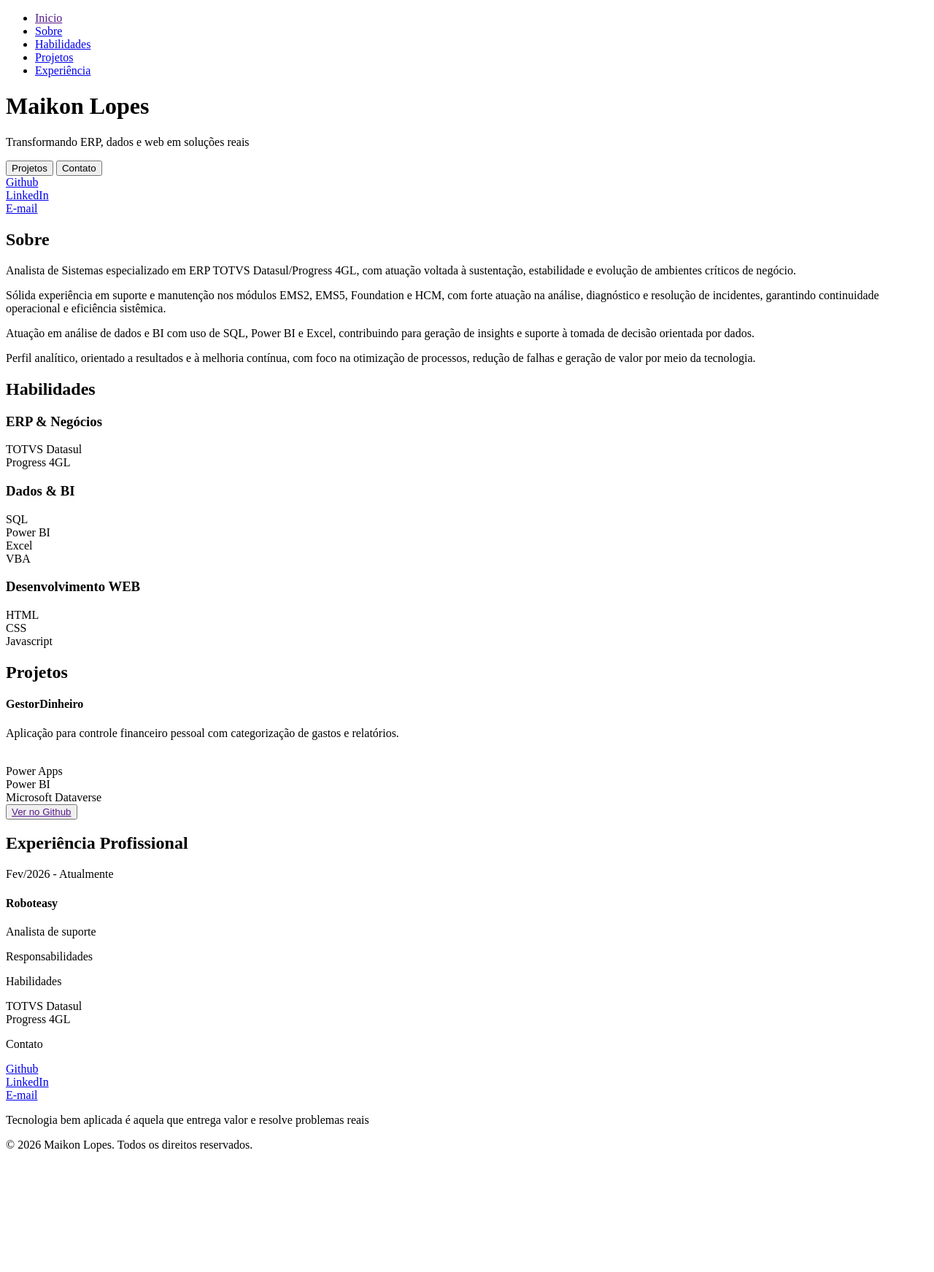
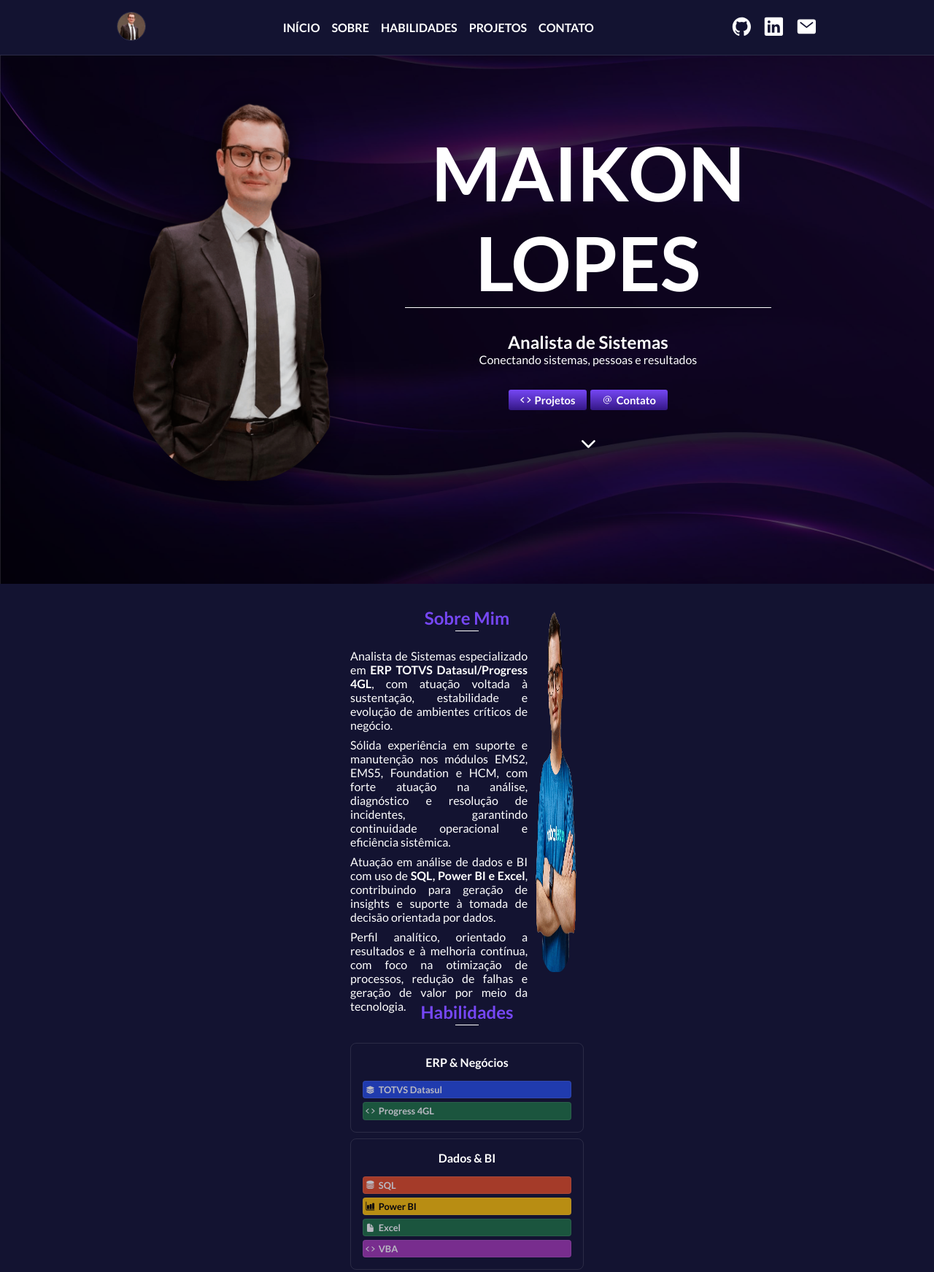
Before and after one commit to itsmemaikon/portfolio, a plain HTML site: page index.html in a window 1280 px wide. Shown: the top 1743 px of the page at 73% size. Before the commit the page ends 1594 px from the top, so only its background shows below. Drawn offline with nearby package versions, Linux system fonts and the light colour scheme; a web font is replaced by a local one.

Commit message:
Implementado a sessão de projetos

```diff
--- a/index.html
+++ b/index.html
@@ -2,125 +2,243 @@
 <html lang="pt-br">
   <head>
     <meta charset="UTF-8" />
-    <meta
-      name="viewport"
-      content="width=device-width, initial-scale=1.0, max-scale=1.0"
-    />
+    <meta name="viewport" content="width=device-width, initial-scale=1.0" />
     <title>Portfolio</title>
+    <link rel="stylesheet" href="style.css" />
   </head>
   <body>
-    <nav>
-      <ul>
-        <li><a href="">Inicio</a></li>
+    <header id="header" class="header">
+      <div>
+        <a href="#">
+          <img
+            src="assets/images/header-photo.jpeg"
+            alt=""
+            class="header-photo"
+          />
+        </a>
+      </div>
+      <nav id="navbar">
+        <ul class="navbar-ul">
+          <li><a href="#home">Início</a></li>
           <li><a href="#about">Sobre</a></li>
           <li><a href="#skills">Habilidades</a></li>
           <li><a href="#projects">Projetos</a></li>
-        <li><a href="#experience">Experiência</a></li>
+          <li><a href="#contact">Contato</a></li>
         </ul>
       </nav>
-    <header id="home">
-      <h1>Maikon Lopes</h1>
-      <p>Transformando ERP, dados e web em soluções reais</p>
-      <div class="buttons">
-        <button type="button">Projetos</button>
-        <button type="button">Contato</button>
-      </div>
-      <div class="links">
+      <div class="icons">
         <div>
-          <a href="https://github.com/itsmemaikon" target="_blank">Github</a>
+          <a href="https://github.com/itsmemaikon" target="_blank"
+            ><ion-icon name="logo-github"></ion-icon
+          ></a>
         </div>
         <div>
           <a href="https://www.linkedin.com/in/maikonrclopes/" target="_blank"
-            >LinkedIn</a
-          >
+            ><ion-icon name="logo-linkedin"> </ion-icon
+          ></a>
         </div>
         <div>
-          <a href="mailto:maikonroberto7@gmail.com" target="_blank">E-mail</a>
+          <a href="mailto:maikonroberto7@gmail.com" target="_blank"
+            ><ion-icon name="mail"></ion-icon
+          ></a>
         </div>
       </div>
     </header>
-    <section id="about">
-      <h2>Sobre</h2>
+    <section id="home" class="home">
+      <div class="home-content">
+        <div class="home-photo">
+          <img src="assets/images/home-photo.png" alt="" />
+        </div>
+        <div class="home-text">
+          <div>
+            <h1>Maikon Lopes</h1>
+            <div class="hr-line"></div>
+          </div>
+          <div>
+            <h2>Analista de Sistemas</h2>
+            <p>Conectando sistemas, pessoas e resultados</p>
+          </div>
+          <div class="home-buttons">
+            <a href="#projects">
+              <div class="btn">
+                <ion-icon name="code"></ion-icon>
+                <div>Projetos</div>
+              </div>
+            </a>
+            <a href="#contact">
+              <div class="btn">
+                <ion-icon name="at"></ion-icon>
+                <div>Contato</div>
+              </div>
+            </a>
+          </div>
+          <a href="#about">
+            <div class="arrow-navigate icons">
+              <ion-icon name="chevron-down"></ion-icon>
+            </div>
+          </a>
+        </div>
+      </div>
+    </section>
+    <section id="about" class="about">
+      <div class="title">
+        <h2>Sobre Mim</h2>
+        <div class="h2-line"></div>
+      </div>
+      <div class="about-content">
+        <div class="about-text">
           <p>
-        Analista de Sistemas especializado em ERP TOTVS Datasul/Progress 4GL,
-        com atuação voltada à sustentação, estabilidade e evolução de ambientes
+            Analista de Sistemas especializado em
+            <span class="bold">ERP TOTVS Datasul/Progress 4GL</span>, com
+            atuação voltada à sustentação, estabilidade e evolução de ambientes
             críticos de negócio.
           </p>
           <p>
             Sólida experiência em suporte e manutenção nos módulos EMS2, EMS5,
-        Foundation e HCM, com forte atuação na análise, diagnóstico e resolução
-        de incidentes, garantindo continuidade operacional e eficiência
-        sistêmica.
+            Foundation e HCM, com forte atuação na análise, diagnóstico e
+            resolução de incidentes, garantindo continuidade operacional e
+            eficiência sistêmica.
           </p>
           <p>
-        Atuação em análise de dados e BI com uso de SQL, Power BI e Excel,
-        contribuindo para geração de insights e suporte à tomada de decisão
-        orientada por dados.
+            Atuação em análise de dados e BI com uso de
+            <span class="bold">SQL, Power BI e Excel</span>, contribuindo para
+            geração de insights e suporte à tomada de decisão orientada por
+            dados.
           </p>
           <p>
-        Perfil analítico, orientado a resultados e à melhoria contínua, com foco
-        na otimização de processos, redução de falhas e geração de valor por
-        meio da tecnologia.
+            Perfil analítico, orientado a resultados e à melhoria contínua, com
+            foco na otimização de processos, redução de falhas e geração de
+            valor por meio da tecnologia.
           </p>
-    </section>
-    <section id="skills">
-      <h2>Habilidades</h2>
-      <div>
-        <div>
-          <h3>ERP & Negócios</h3>
-          <div>
-            <div>TOTVS Datasul</div>
-            <div>Progress 4GL</div>
+        </div>
+        <div class="about-photo">
+          <img src="assets/images/about-photo.png" alt="" />
         </div>
       </div>
-        <div>
-          <h3>Dados & BI</h3>
-          <div>
-            <div>SQL</div>
-            <div>Power BI</div>
-            <div>Excel</div>
-            <div>VBA</div>
+    </section>
+    <section id="skills" class="skills">
+      <div class="title">
+        <h2>Habilidades</h2>
+        <div class="h2-line"></div>
+      </div>
+      <div class="cards">
+        <div class="card-container">
+          <div class="card-title">ERP & Negócios</div>
+          <div class="card-badge">
+            <div class="badge badge-erp">
+              <ion-icon name="layers"></ion-icon>
+              TOTVS Datasul
+            </div>
+            <div class="badge badge-progress4gl">
+              <ion-icon name="code"></ion-icon>
+              Progress 4GL
             </div>
           </div>
-        <div>
-          <h3>Desenvolvimento WEB</h3>
-          <div>
-            <div>HTML</div>
-            <div>CSS</div>
-            <div>Javascript</div>
+        </div>
+        <div class="card-container">
+          <div class="card-title">Dados & BI</div>
+          <div class="card-badge">
+            <div class="badge badge-sql">
+              <ion-icon name="server"></ion-icon>
+              SQL
+            </div>
+            <div class="badge badge-powerbi">
+              <ion-icon name="bar-chart"></ion-icon>
+              Power BI
+            </div>
+            <div class="badge badge-excel">
+              <ion-icon name="document"></ion-icon>
+              Excel
+            </div>
+            <div class="badge badge-vba">
+              <ion-icon name="code"></ion-icon>
+              VBA
+            </div>
+          </div>
+        </div>
+        <div class="card-container">
+          <div class="card-title">Desenvolvimento WEB</div>
+          <div class="card-badge">
+            <div class="badge badge-html">
+              <ion-icon name="logo-html5"></ion-icon>
+              HTML
+            </div>
+            <div class="badge badge-css">
+              <ion-icon name="logo-css3"></ion-icon>
+              CSS
+            </div>
+            <div class="badge badge-js">
+              <ion-icon name="logo-javascript"></ion-icon>
+              Javascript
+            </div>
           </div>
         </div>
       </div>
     </section>
-    <section id="projects">
+
+    <section id="projects" class="projects">
+      <div class="title">
         <h2>Projetos</h2>
-      <div>
-        <div>
-          <h4>GestorDinheiro</h4>
-          <p>
-            Aplicação para controle financeiro pessoal com categorização de
-            gastos e relatórios.
+        <div class="h2-line"></div>
+      </div>
+      <div class="cards">
+        <div class="card-container cat-outros">
+          <div class="card-title">GestorDinheiro</div>
+          <p class="card-description">
+            GestorDinheiro é uma solução integrada para
+            <span class="bold"> controle de finanças pessoais </span>,
+            desenvolvida com PowerApps, Power BI e Microsoft Dataverse.<br />Permite
+            registrar receitas e despesas de forma prática, com visualizações
+            dinâmicas e dados em tempo real, ideal para organização financeira
+            pessoal e aprendizado na Power Platform.
           </p>
-          <img src="" alt="" />
-          <div>
-            <div>Power Apps</div>
-            <div>Power BI</div>
-            <div>Microsoft Dataverse</div>
+          <img
+            src="assets/projects/GestorDinheiro.png"
+            alt=""
+            class="card-image"
+          />
+          <div class="card-badge">
+            <div class="badge badge-powerapps">
+              <ion-icon name="phone-portrait"></ion-icon>
+              Power Apps
             </div>
-          <button><a href="">Ver no Github</a></button>
+            <div class="badge badge-powerbi">
+              <ion-icon name="bar-chart"></ion-icon>
+              Power BI
+            </div>
+            <div class="badge badge-dataverse">
+              <ion-icon name="server"></ion-icon>
+              Microsoft Dataverse
             </div>
           </div>
-    </section>
-    <section id="experience">
-      <h2>Experiência Profissional</h2>
-      <p>Fev/2026 - Atualmente</p>
-      <h4>Roboteasy</h4>
-      <p>Analista de suporte</p>
-      <p>Responsabilidades</p>
-      <p>Habilidades</p>
-      <div>
-        <div>TOTVS Datasul</div>
-        <div>Progress 4GL</div>
+          <div class="btn card-btn">
+            <a
+              href="https://github.com/itsmemaikon/GestorDinheiro"
+              target="_blank"
+              >Ver no Github</a
+            >
+          </div>
+        </div>
+
+        <div class="card-container cat-automacao">
+          <div class="card-title">ResizeX</div>
+          <p class="card-description">
+            Utilitário leve em Python para
+            <span class="bold"> redimensionamento e conversão de imagens </span>
+          </p>
+          <img src="assets/projects/ReSizeX.png" alt="" class="card-image" />
+          <div class="card-badge">
+            <div class="badge badge-python">
+              <ion-icon name="logo-python"></ion-icon>
+              Python
+            </div>
+          </div>
+          <div class="btn card-btn">
+            <a href="https://github.com/itsmemaikon/ReSizeX" target="_blank"
+              >Ver no Github</a
+            >
+          </div>
+        </div>
       </div>
     </section>
     <section id="contact">
@@ -143,8 +261,18 @@
         reais
       </p>
     </section>
-    <footer>
+    <footer id="footer">
       <p>© 2026 Maikon Lopes. Todos os direitos reservados.</p>
     </footer>
+
+    <!-- scripts -->
+    <script
+      type="module"
+      src="https://unpkg.com/ionicons@7.1.0/dist/ionicons/ionicons.esm.js"
+    ></script>
+    <script
+      nomodule
+      src="https://unpkg.com/ionicons@7.1.0/dist/ionicons/ionicons.js"
+    ></script>
   </body>
 </html>
--- /dev/null
+++ b/style.css
@@ -0,0 +1,435 @@
+/* Global */
+@import url("https://fonts.googleapis.com/css2?family=Roboto:ital,wght@0,100..900;1,100..900&display=swap");
+@import url("https://fonts.googleapis.com/css2?family=Inter:ital,opsz,wght@0,14..32,100..900;1,14..32,100..900&family=Roboto:ital,wght@0,100..900;1,100..900&display=swap");
+@import url("https://fonts.googleapis.com/css2?family=Lato:ital,wght@0,100;0,300;0,400;0,700;0,900;1,100;1,300;1,400;1,700;1,900&display=swap");
+@import url("https://fonts.googleapis.com/css2?family=Miranda+Sans:ital,wght@0,400..700;1,400..700&display=swap");
+@import url("https://fonts.googleapis.com/css2?family=Nunito:ital,wght@0,200..1000;1,200..1000&display=swap");
+
+/* Variáveis de Cores */
+:root {
+  --main-color: #7647f5;
+  --txt-color: #fff;
+  --txt-color-alt: #000;
+  --bg: #131331;
+  --bg-card: #0c0c14;
+  --border: 0.1rem solid rgba(255, 255, 255, 0.1);
+  --gradient: linear-gradient(180deg, var(--main-color), #341786);
+}
+
+* {
+  font-family: "Lato", sans-serif;
+  margin: 0;
+  padding: 0;
+  box-sizing: border-box;
+  outline: none;
+  border: none;
+  text-decoration: none;
+  transition: 0.2s linear;
+}
+
+html {
+  font-size: 62.5;
+  overflow-x: hidden;
+  scroll-padding-top: 9rem;
+  scroll-behavior: smooth;
+}
+
+html::-webkit-scrollbar {
+  width: 0.6rem;
+}
+
+html::-webkit-scrollbar-thumb {
+  background: var(--txt-color);
+  border-radius: 5rem;
+}
+
+html::-webkit-scrollbar-track {
+  background: transparent;
+}
+
+body {
+  background-color: var(--bg);
+}
+
+section {
+  padding: 1rem 10rem;
+}
+
+h1 {
+  font-size: 6.4rem;
+  text-transform: uppercase;
+  text-align: center;
+}
+
+h3 {
+  font-size: 2rem;
+}
+
+h5 {
+  font-size: 1.5rem;
+}
+
+h1,
+h2,
+h3,
+h4,
+h5,
+h6,
+a,
+p,
+ion-icon {
+  color: var(--txt-color);
+}
+
+a:hover {
+  color: var(--main-color);
+}
+
+ul {
+  list-style-type: none;
+}
+
+.btn {
+  display: flex;
+  flex-flow: row;
+  align-items: left;
+  gap: 0.3rem;
+  justify-content: start;
+  background: var(--gradient);
+  color: var(--txt-color);
+  padding: 0.3rem 1rem;
+  font-size: 0.92rem;
+  border-radius: 0.2rem;
+  font-weight: 550;
+  cursor: pointer;
+}
+
+.btn ion-icon {
+  height: inherit;
+}
+
+.btn:hover {
+  background: var(--txt-color);
+  color: var(--gradient);
+
+  letter-spacing: 0.03rem;
+  font-weight: 900;
+}
+
+.title {
+  display: flex;
+  flex-flow: column;
+  align-items: center;
+  gap: 0.2rem;
+  & h2 {
+    color: var(--main-color);
+  }
+}
+
+.h2-line {
+  background-color: var(--txt-color);
+  width: 10%;
+  height: 0.05rem;
+}
+
+.bold {
+  font-weight: 700;
+}
+
+.badge {
+  color: var(--txt-color);
+  display: flex;
+  flex-flow: row;
+  align-items: center;
+  font-size: 0.8rem;
+  gap: 0.3rem;
+  border-radius: 0.25rem;
+  padding: 0.2rem;
+  font-weight: 700;
+  border: var(--border);
+  background-color: var(--bg-card);
+  opacity: 70%;
+}
+
+.badge:hover {
+  opacity: 150%;
+}
+
+.badge-powerbi,
+.badge-python,
+.badge-js {
+  background-color: rgba(255, 193, 7, 1);
+  color: var(--txt-color-alt);
+  & ion-icon {
+    color: var(--txt-color-alt);
+  }
+}
+
+.badge-excel,
+.badge-dataverse,
+.badge-progress4gl {
+  background-color: rgba(31, 114, 68, 1);
+}
+
+.badge-vba,
+.badge-powerapps {
+  background-color: rgba(163, 56, 182, 1);
+}
+
+.badge-sql,
+.badge-html {
+  background-color: rgba(228, 76, 38, 1);
+}
+
+.badge-erp,
+.badge-css {
+  background-color: rgba(38, 76, 228, 1);
+}
+
+/* Cards */
+.cards {
+  display: grid;
+  grid-template-columns: repeat(auto-fit, minmax(15rem, 1fr));
+  gap: 0.5rem;
+}
+
+.card-container {
+  display: flex;
+  flex-flow: column;
+  border: var(--border);
+  padding: 1rem;
+  border-radius: 0.5rem;
+  gap: 1rem;
+  align-items: center;
+}
+
+.card-title {
+  color: var(--txt-color);
+  text-align: center;
+  font-weight: 700;
+}
+
+.card-description {
+  font-size: 0.7rem;
+}
+
+.card-badge {
+  display: flex;
+  flex-flow: column;
+  gap: 0.3rem;
+  width: 100%;
+}
+
+.card-btn {
+  width: max-content;
+}
+
+/* Header*/
+.header {
+  background-color: var(--bg);
+  display: flex;
+  flex: column;
+  align-items: center;
+  justify-content: space-between;
+  padding: 1rem 10rem;
+  border-bottom: var(--border);
+  position: fixed;
+  top: 0;
+  left: 0;
+  right: 0;
+  z-index: 1000;
+}
+
+.header-photo {
+  width: 2.5rem;
+  height: 2.5rem;
+  border-radius: 50%;
+  border: var(--border);
+}
+
+.header-photo:hover {
+  border-radius: 25%;
+}
+
+.navbar-ul {
+  display: flex;
+  gap: 1rem;
+  text-transform: uppercase;
+  font-weight: 700;
+}
+
+.icons {
+  display: flex;
+  gap: 1rem;
+  align-items: center;
+}
+
+.icons ion-icon {
+  color: var(--txt-color);
+  font-size: 1.8rem;
+}
+
+.icons ion-icon:hover {
+  color: var(--main-color);
+}
+
+/* Home */
+.home {
+  /* margin-top: 2.5rem; */
+  position: relative;
+  height: 100vh;
+  display: flex;
+  align-items: center;
+  justify-content: center;
+  background: url(assets/images/home.jpg) no-repeat;
+  background-size: cover;
+  background-position: center;
+}
+
+.home::before {
+  content: "";
+  position: absolute;
+  top: 0;
+  left: 0;
+  width: 100%;
+  height: 100%;
+  background: rgba(0, 0, 0, 0.5);
+  z-index: 1;
+}
+
+.home-content {
+  position: relative;
+  z-index: 2;
+  display: flex;
+  flex-flow: row;
+  align-items: center;
+  justify-content: center;
+}
+
+.home-photo {
+  width: 25rem;
+}
+
+.home-photo img {
+  width: 100%;
+  height: 100%;
+  border-radius: 45%;
+  filter: brightness(0.9) drop-shadow(0 0 1rem rgba(0, 0, 0, 0.6));
+}
+
+.home-photo img:hover {
+  filter: brightness(1.1);
+}
+
+.home-text {
+  display: flex;
+  flex-flow: column;
+  align-items: center;
+  gap: 2rem;
+}
+
+.home-text div {
+  text-align: center;
+}
+
+.hr-line {
+  background-color: #fff;
+  width: 80%;
+  height: 0.1rem;
+  justify-self: center;
+}
+
+.home-buttons {
+  display: flex;
+  gap: 0.3rem;
+}
+
+.arrow-navigate {
+  display: inline-block;
+  animation: bounce 1s infinite;
+}
+
+/* About */
+.about {
+  display: flex;
+  flex-flow: column;
+  gap: 1.5rem;
+  padding: 2rem 30rem;
+}
+
+.about-content {
+  display: flex;
+  flex-flow: row;
+}
+
+.about-text {
+  display: flex;
+  flex-flow: column;
+  gap: 0.5rem;
+  text-align: justify;
+}
+
+.about-photo {
+  width: 30rem;
+  transform: translateY(-3.5rem);
+}
+
+.about-photo img {
+  width: 100%;
+  height: 100%;
+  border-radius: 45%;
+}
+
+/* Skills */
+.skills {
+  display: flex;
+  flex-flow: column;
+  gap: 1.5rem;
+  padding: 2rem 30rem;
+  margin-top: -5rem;
+}
+
+/* Projects */
+.projects {
+  display: flex;
+  flex-flow: column;
+  gap: 1.5rem;
+  padding: 2rem 30rem;
+}
+
+.projects .cards {
+  grid-template-columns: repeat(auto-fit, minmax(20rem, 1fr));
+}
+
+.projects .card-badge {
+  flex-flow: row;
+  align-items: center;
+  justify-content: center;
+}
+
+.projects .card-image {
+  width: 100%;
+}
+
+/*  */
+/* #home, */
+/* #about, */
+/* #skills, */
+/* #projects, */
+#contact,
+#footer {
+  display: none;
+}
+
+@keyframes bounce {
+  0%,
+  100% {
+    transform: translateY(0);
+  }
+  30% {
+    transform: translateY(8px);
+  }
+  60% {
+    transform: translateY(4px);
+  }
+}
```
Also changed, not shown: assets/images/about-photo.png (added), assets/images/header-photo.jpeg (added), assets/images/home-photo.jpeg (added), assets/images/home-photo.png (added), assets/images/home.jpg (added), assets/projects/GestorDinheiro.png (added), assets/projects/ReSizeX.png (added). Lines whose indentation alone changed are shown as unchanged.
